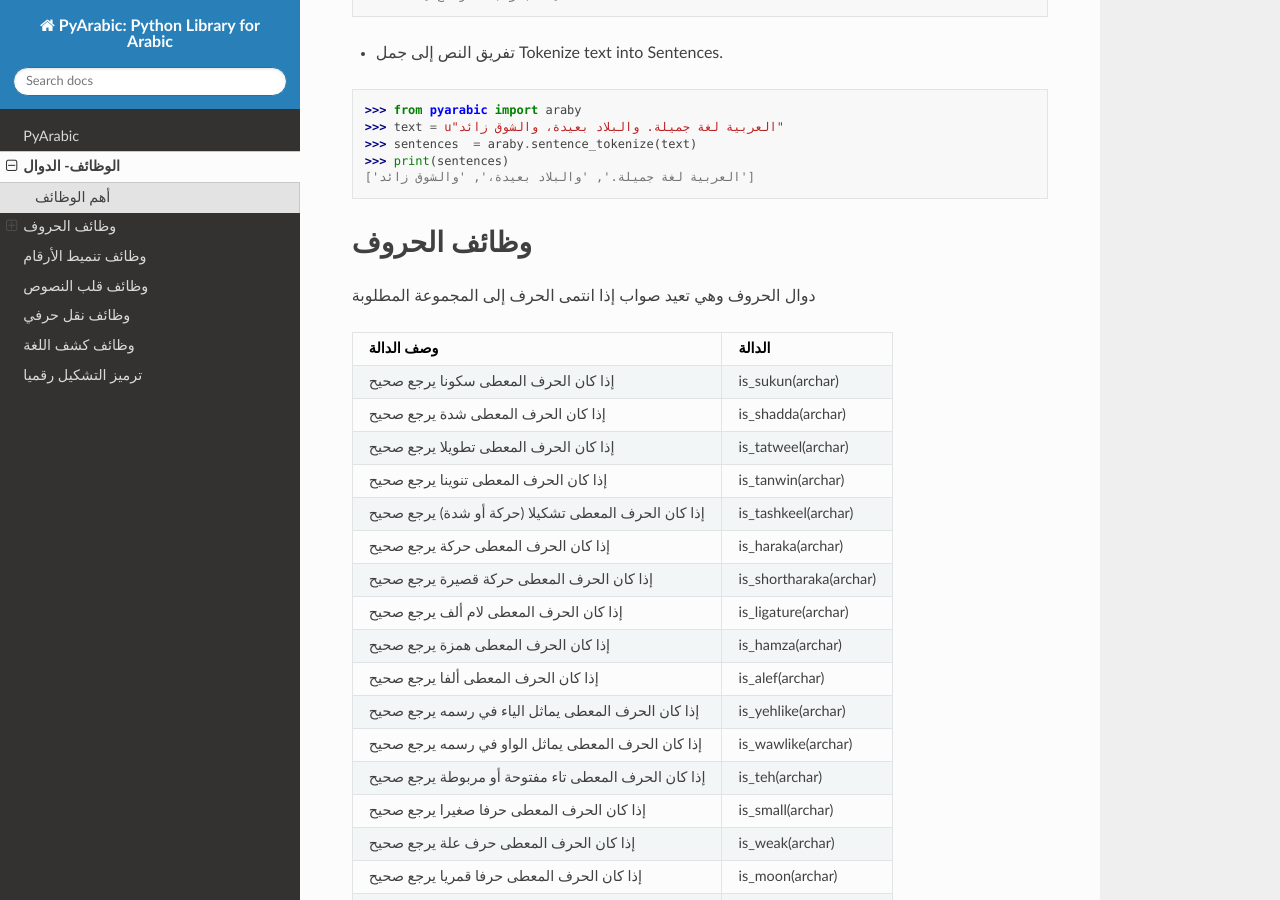
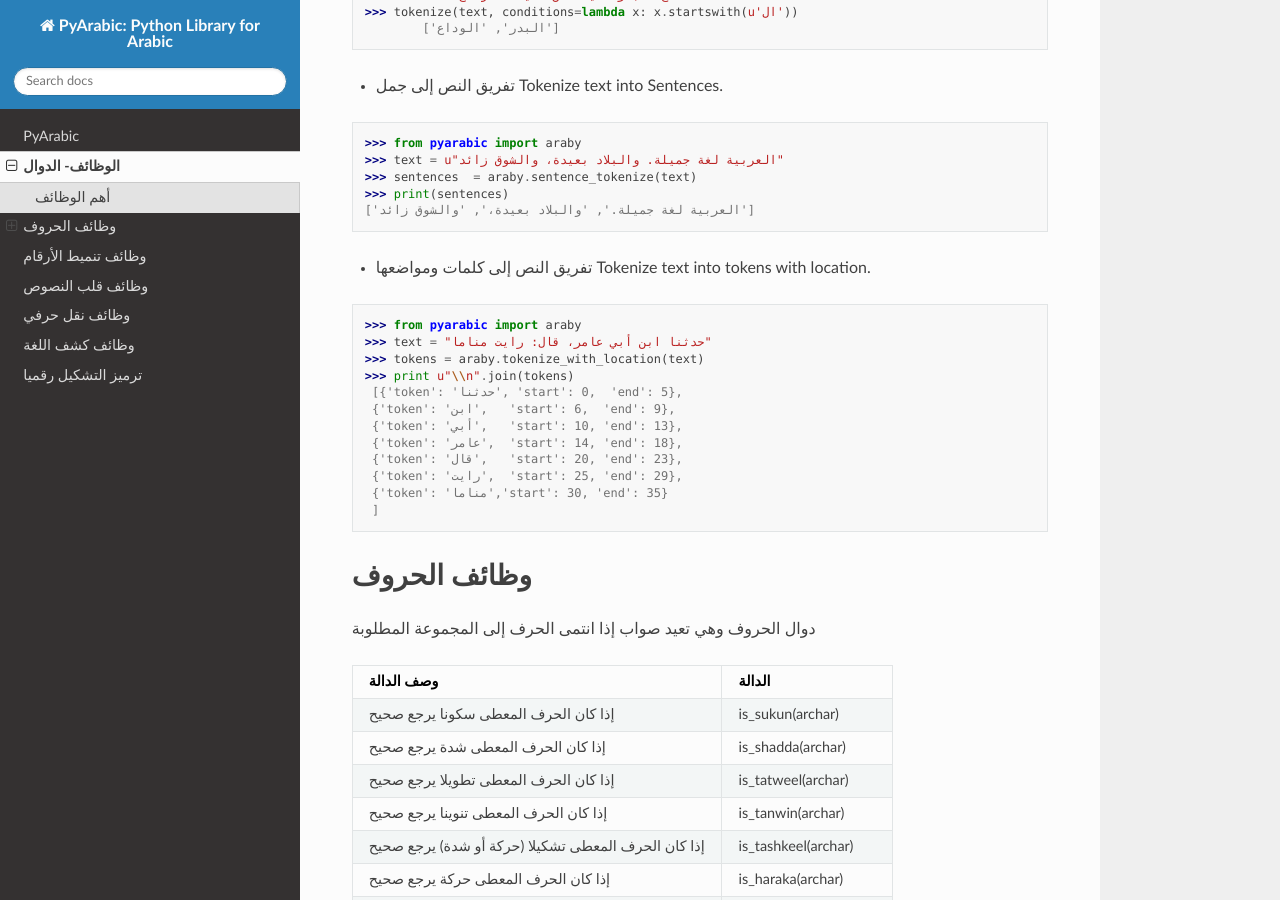
Before and after one commit to linuxscout/pyarabic, a Sphinx documentation site: the page built from docs/features.rst, in a window 1280 px wide and 900 px high, scrolled down 5622 px. Built offline with Sphinx 7.4.7 and the Read the Docs theme 2.0.0, drawn with Linux system fonts in a browser that asks for light colours; some of the changed text lies outside the part shown.

Commit message:
Add documents about tokenize_wth_location

```diff
--- a/docs/features.rst
+++ b/docs/features.rst
@@ -20,6 +20,8 @@
 | تفريق كلمات النص                  | tokenize(text)             |
 +-----------------------------------+----------------------------+
 | تفريق جمل النص                    | sentence\_tokenize(text)   |
++-----------------------------------+----------------------------+
+| تفريق النص إلى كلمات ومواضعها       | tokenize_with_location   |
 +-----------------------------------+----------------------------+
 
 -  حذف الحركات
@@ -315,6 +317,24 @@ them:
     >>> sentences  = araby.sentence_tokenize(text)
     >>> print(sentences)
     ['العربية لغة جميلة.', 'والبلاد بعيدة،', 'والشوق زائد']
+
+
+-  تفريق النص إلى كلمات ومواضعها Tokenize text into tokens with location.
+
+.. code:: python
+
+    >>> from pyarabic import araby
+    >>> text = "حدثنا ابن أبي عامر، قال: رايت مناما"
+    >>> tokens = araby.tokenize_with_location(text)
+    >>> print u"\\n".join(tokens)
+     [{'token': 'حدثنا', 'start': 0,  'end': 5},
+     {'token': 'ابن',   'start': 6,  'end': 9},
+     {'token': 'أبي',   'start': 10, 'end': 13},
+     {'token': 'عامر',  'start': 14, 'end': 18},
+     {'token': 'قال',   'start': 20, 'end': 23},
+     {'token': 'رايت',  'start': 25, 'end': 29},
+     {'token': 'مناما','start': 30, 'end': 35}
+     ]
 
 وظائف الحروف
 ^^^^^^^^^^^^
```
Also changed, not shown: doc/features.md (+16 -1 lines), 1 other file.
